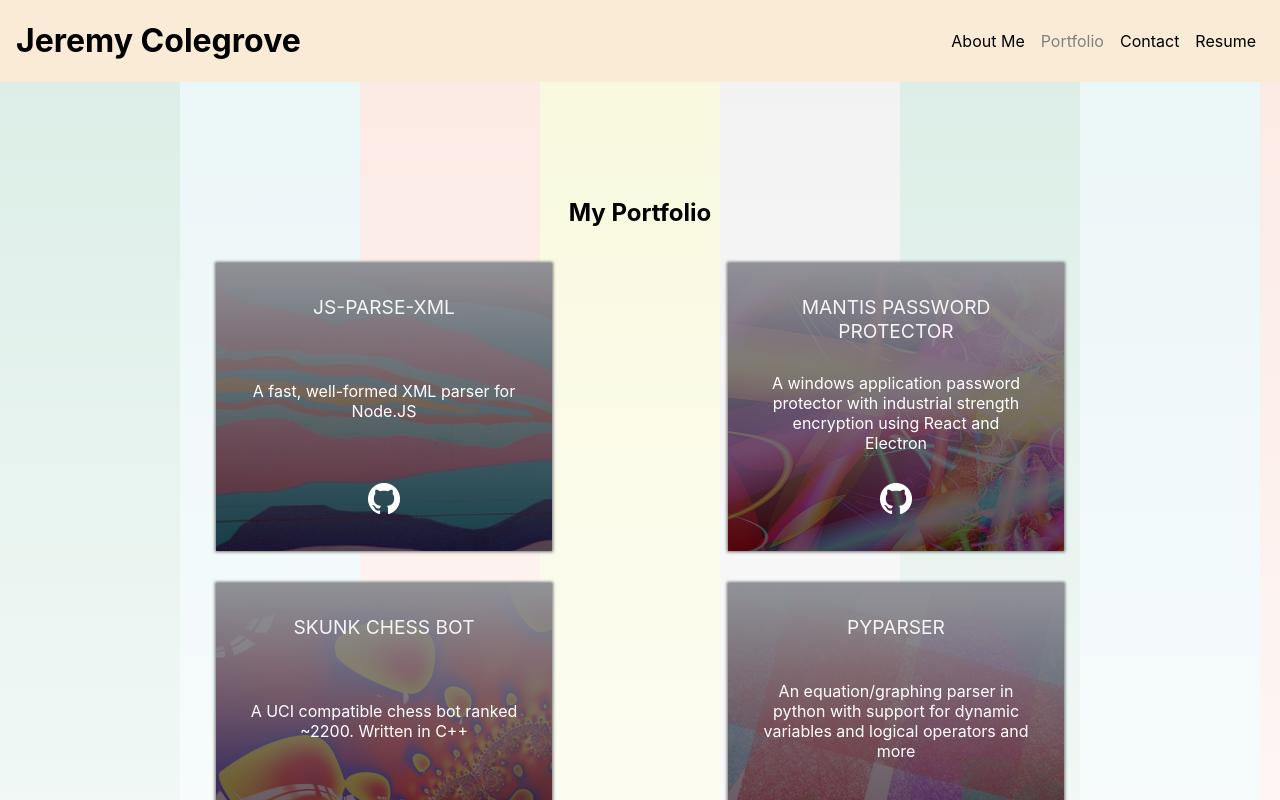
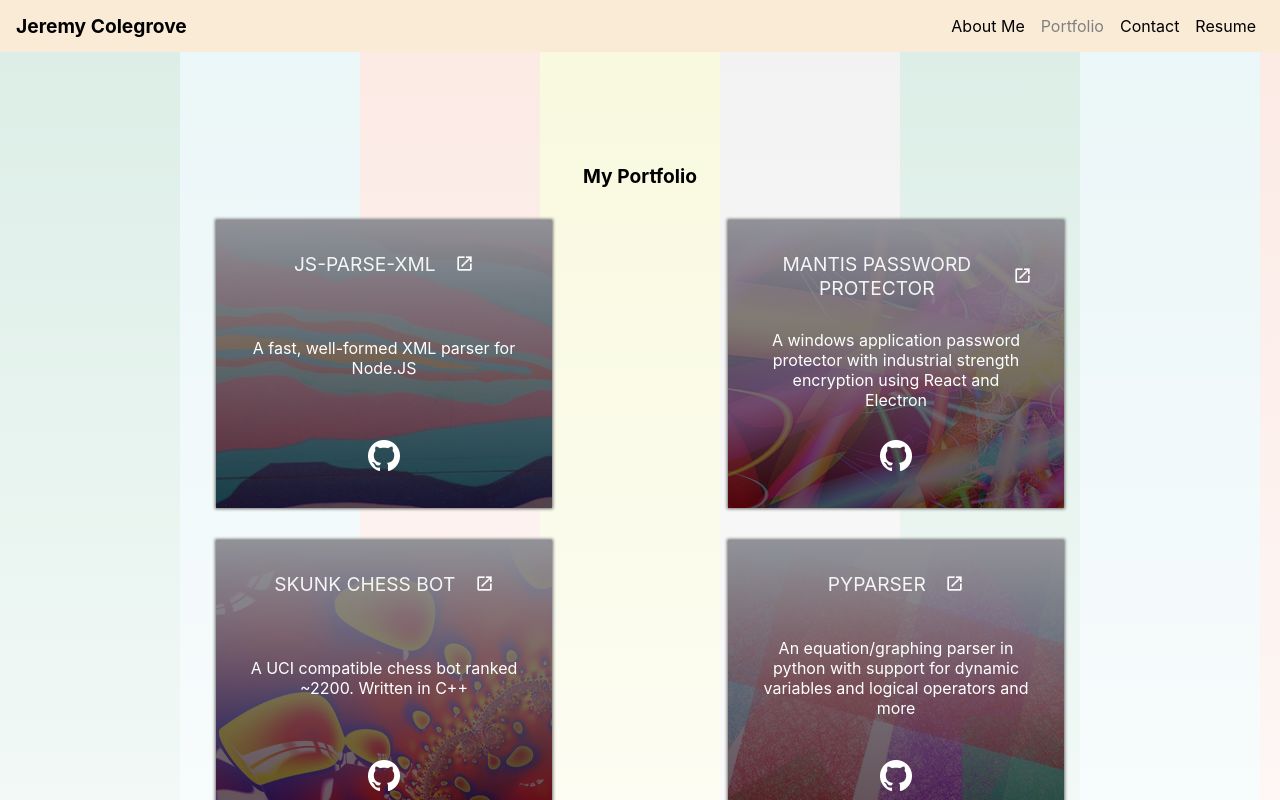
Before and after one commit to JeremyColegrove2U/jc-portfolio, a React (Create React App) app: page / in a window 1280 px wide. Both pictures are taken after a click on the element "Portfolio". Shown: the top 800 px of the page. Built offline with nearby package versions, Linux system fonts and the light colour scheme.

Commit message:
Fixed mobile layout issue

```diff
--- a/src/components/body/portfolio/project.js
+++ b/src/components/body/portfolio/project.js
@@ -1,5 +1,6 @@
 import React from 'react'
 import Github from '../../../assets/images/github_light.png'
+import Link from '../../../assets/images/external_link.png'
 function Project(props) {
   const {link, github, name, image, children} = props
   return (
@@ -7,6 +8,7 @@ function Project(props) {
     <div className="project" style={{backgroundImage:`linear-gradient(to bottom, rgba(145, 146, 152, 1), rgba(27, 1, 13, 0.7)), url( ${image} )`}}>
             <a className="project-link" href={link}>
                 {name}
+                <img className="project-link-img" src={Link} alt="link"/>
             </a>
             <p>
                 {children}
--- a/src/components/header/index.js
+++ b/src/components/header/index.js
@@ -7,7 +7,7 @@ function Header(props) {
 
   return (
     <header>
-        <h1>
+        <h1 className="desktop-only">
             Jeremy Colegrove
         </h1>
 
--- a/src/index.css
+++ b/src/index.css
@@ -39,9 +39,11 @@ section {
   flex-direction: column;
   align-items: center;
   background-image: linear-gradient(to bottom, rgba(255, 255, 255, 0.85), rgba(255, 255, 255, 1)), url("./assets/images/project6.png");
-
 }
 
+h1 {
+  font-size: larger;
+}
 .links {
   margin-inline: 0.5em;
 }
@@ -83,7 +85,7 @@ section {
   width: 100%;
   justify-items: center;
   display: grid;
-  grid-template-columns: repeat( auto-fit, minmax(22em, 2fr) );
+  grid-template-columns: repeat( auto-fit, minmax(min(22em, 100%), 2fr) );
 }
 
 .project-link {
@@ -91,14 +93,22 @@ section {
   font-size: larger;
   text-transform: uppercase;
   color:whitesmoke;
+  display: flex;
+  justify-content: center;
+  align-items: center;
 }
+
 .project-link:hover {
   color: rgb(205, 205, 255);
 }
-
+.project-link-img {
+  height:1em;
+  width:1em;
+  margin-left: 1em;
+}
 .project {
   background-color: var(--project-background);
-  width: 17em;
+  width: min(17em, 70%);
   height: 14em;
   display: flex;
   flex-direction: column;
@@ -178,3 +188,13 @@ margin-bottom:1em;
 .resume-link:hover {
   text-decoration: underline;
 }
+
+.desktop-only {
+    display: block;
+}
+
+@media only screen and (max-width: 600px) {
+  .desktop-only {
+    display: none;
+  }
+}
```
Also changed, not shown: src/assets/images/external_link.png (added), src/assets/images/npm.jpg (deleted).
